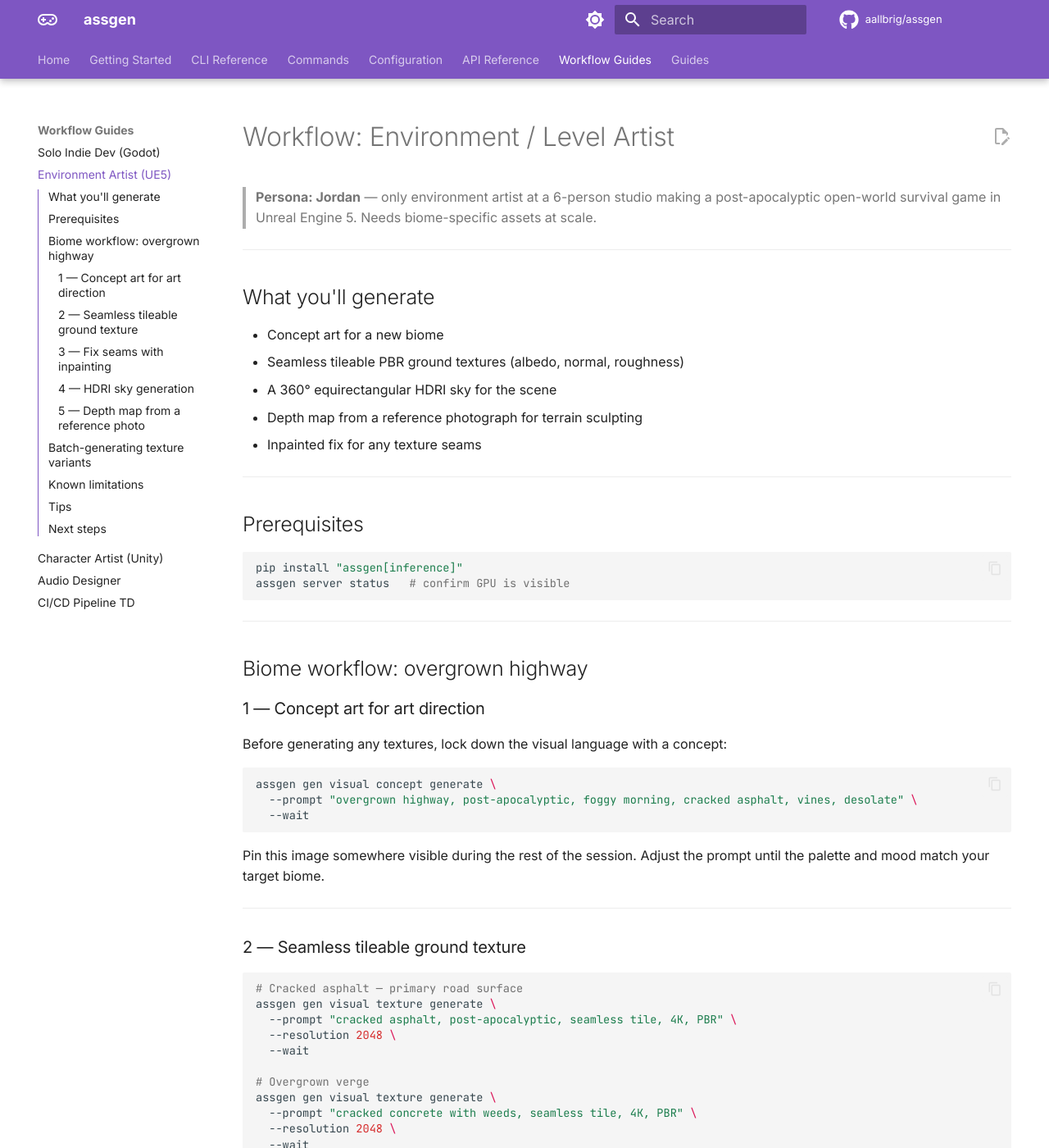
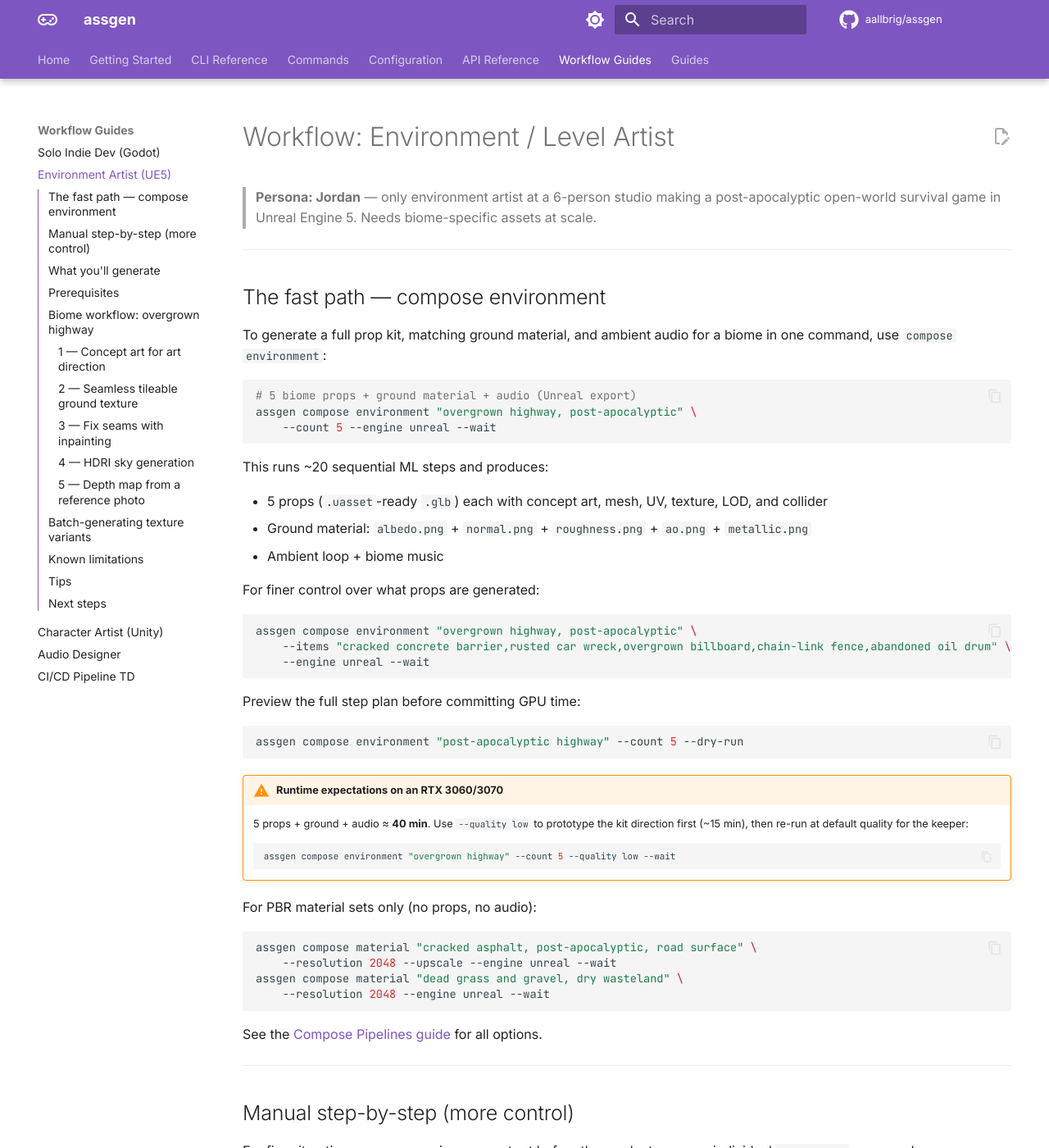
Before and after one commit to aallbrig/assgen, an MkDocs documentation site: the page built from docs/workflow-environment-artist.md, in a window 1280 px wide and 1400 px high. Shown: the whole window at 82% size. Built offline with MkDocs 1.6.1 and Material for MkDocs 9.7.7, drawn with Linux system fonts in a browser that asks for light colours; comment, search, counter and statistics services are not loaded; some of the changed text lies outside the part shown.

Commit message:
docs: add compose pipelines guide and integrate into workflow guides
- New docs/compose-pipelines.md: full reference guide for all 7 compose
  commands with examples, flags, import tips, and runtime expectations
- quickstart.md: add compose as the recommended first step with tabbed UI
  alongside individual gen commands; link to compose guide in next steps
- workflow-solo-indie.md: add fast-path section showing compose prop,
  compose material, compose soundscape as preferred approach for solo devs
- workflow-environment-artist.md: add compose environment and compose
  material fast-path sections with Unreal-specific notes and dry-run tips
- mkdocs.yml: add Compose Pipelines to Getting Started nav section

Co-authored-by: Copilot <223556219+Copilot@users.noreply.github.com>

````diff
--- a/docs/workflow-environment-artist.md
+++ b/docs/workflow-environment-artist.md
@@ -2,6 +2,64 @@
 
 > **Persona: Jordan** — only environment artist at a 6-person studio making a post-apocalyptic
 > open-world survival game in Unreal Engine 5. Needs biome-specific assets at scale.
+
+---
+
+## The fast path — compose environment
+
+To generate a full prop kit, matching ground material, and ambient audio for a biome
+in one command, use `compose environment`:
+
+```bash
+# 5 biome props + ground material + audio (Unreal export)
+assgen compose environment "overgrown highway, post-apocalyptic" \
+    --count 5 --engine unreal --wait
+```
+
+This runs ~20 sequential ML steps and produces:
+
+- 5 props (`.uasset`-ready `.glb`) each with concept art, mesh, UV, texture, LOD, and collider
+- Ground material: `albedo.png` + `normal.png` + `roughness.png` + `ao.png` + `metallic.png`
+- Ambient loop + biome music
+
+For finer control over what props are generated:
+
+```bash
+assgen compose environment "overgrown highway, post-apocalyptic" \
+    --items "cracked concrete barrier,rusted car wreck,overgrown billboard,chain-link fence,abandoned oil drum" \
+    --engine unreal --wait
+```
+
+Preview the full step plan before committing GPU time:
+
+```bash
+assgen compose environment "post-apocalyptic highway" --count 5 --dry-run
+```
+
+!!! warning "Runtime expectations on an RTX 3060/3070"
+    5 props + ground + audio ≈ **40 min**. Use `--quality low` to prototype the
+    kit direction first (~15 min), then re-run at default quality for the keeper:
+    ```bash
+    assgen compose environment "overgrown highway" --count 5 --quality low --wait
+    ```
+
+For PBR material sets only (no props, no audio):
+
+```bash
+assgen compose material "cracked asphalt, post-apocalyptic, road surface" \
+    --resolution 2048 --upscale --engine unreal --wait
+assgen compose material "dead grass and gravel, dry wasteland" \
+    --resolution 2048 --engine unreal --wait
+```
+
+See the [Compose Pipelines guide](compose-pipelines.md) for all options.
+
+---
+
+## Manual step-by-step (more control)
+
+For finer iteration — e.g. approving concept art before the mesh step — run
+individual `assgen gen` commands:
 
 ---
 
--- a/mkdocs.yml
+++ b/mkdocs.yml
@@ -102,6 +102,7 @@ nav:
   - Getting Started:
     - Installation & Upgrade: install.md
     - Quick Start: quickstart.md
+    - Compose Pipelines: compose-pipelines.md
   - CLI Reference: cli-reference.md
   - Commands:
     - Overview: commands/index.md
````
Also changed, not shown: docs/compose-pipelines.md (added, +333 -0 lines), docs/quickstart.md (+20 -1 lines), docs/workflow-solo-indie.md (+40 -0 lines).
